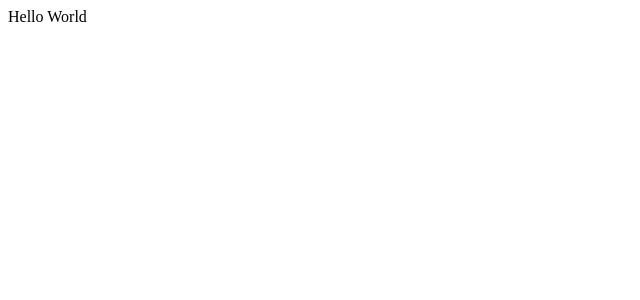
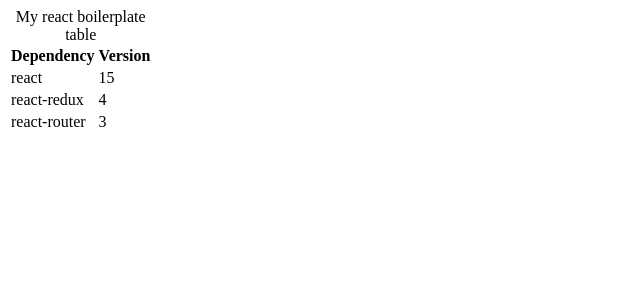
Before and after one commit to tuberrabbit/react-webpack-boilerplate, a React app: page / in a window 1280 px wide. Shown: the top 300 px of the page, without its empty margins (0-640 px from the left). Built offline with nearby package versions, Linux system fonts and the light colour scheme.

Commit message:
[tuber] update app to display my react boilerplate table.

```diff
--- a/src/app.jsx
+++ b/src/app.jsx
@@ -2,6 +2,24 @@
 import React from 'react';
 
 const App = ()=>(
-    <div>Hello World</div>
+	<table>
+		<caption>My react boilerplate table</caption>
+		<tr>
+			<th>Dependency</th>
+			<th>Version</th>
+		</tr>
+		<tr>
+			<td>react</td>
+			<td>15</td>
+		</tr>
+        <tr>
+            <td>react-redux</td>
+            <td>4</td>
+        </tr>
+        <tr>
+            <td>react-router</td>
+            <td>3</td>
+        </tr>
+	</table>
 );
 export default App;
```
